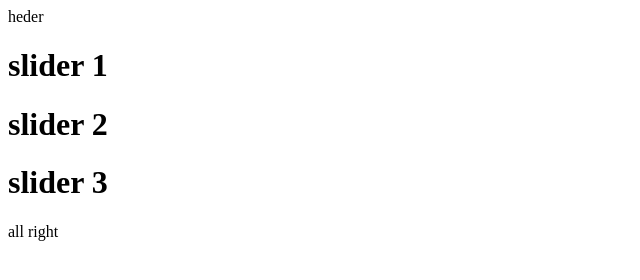
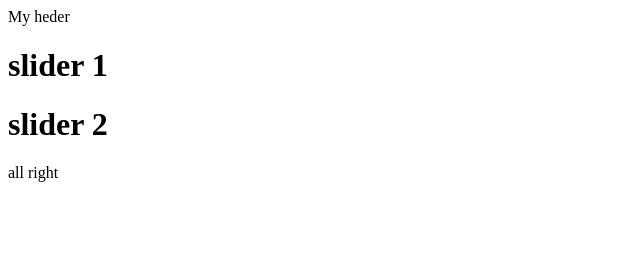
Before and after one commit to reyhan-frontend/git-project-one, a plain HTML site: page index.html in a window 1280 px wide. Shown: the whole page, without its empty margins (0-640 px from the left). Drawn offline with Linux system fonts and the light colour scheme.

Commit message:
dange in dev

```diff
--- a/index.html
+++ b/index.html
@@ -7,12 +7,12 @@
 </head>
 <body>
     <header>
-        heder
+       My heder
     </header>
     <div class="slider">
         <h1>slider 1</h1>
         <h1>slider 2</h1>
-        <h1>slider 3</h1>
+
     </div>
     <footer>
         all right
```
